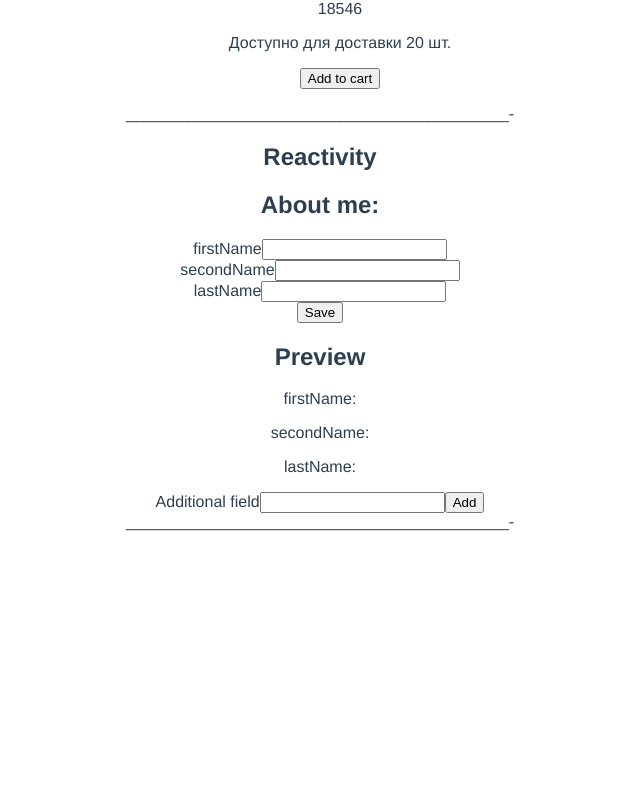
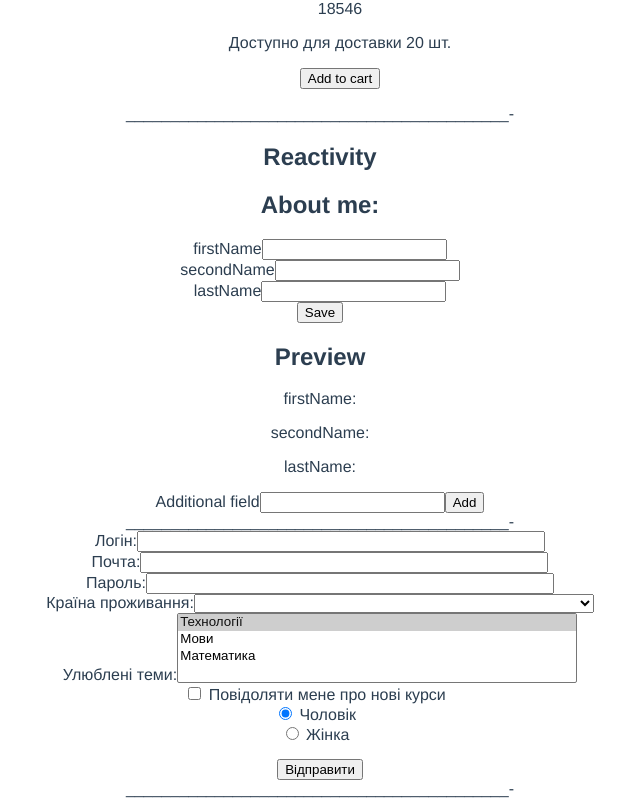
Before and after one commit to Olena-front-ua/online-shop, a Vue app: page / in a window 1280 px wide. Shown: the part 2855-3661 px from the top of the page, without its empty margins (320-960 px from the left). Before the commit the page ends 3394 px from the top, so only its background shows below. Built offline with nearby package versions, Linux system fonts and the light colour scheme.

Commit message:
feature(validation): Added form with validation.

```diff
--- /dev/null
+++ b/src/components/FormsVuelidate.vue
@@ -0,0 +1,205 @@
+<template>
+  <form class="sign-up" @submit.prevent="checkForm">
+    <div class="form-group">
+      <label for="login">Логін:</label>
+      <input
+        id="login"
+        class="form-control"
+        :class="$v.form.login.$error ? 'is-invalid' : ''"
+        v-model.trim="form.login"
+      />
+      <p
+        v-if="$v.form.login.$dirty && !$v.form.login.required"
+        class="invalid-feedback"
+      >
+        Обов'язкове поле
+      </p>
+      <p
+        v-if="$v.form.login.$dirty && !$v.form.login.minLength"
+        class="invalid-feedback"
+      >
+        Тут повинно бути більше 5-ти символів
+      </p>
+    </div>
+    <div class="form-group">
+      <label for="login">Почта:</label>
+      <input
+        id="email"
+        type="email"
+        class="form-control"
+        :class="$v.form.email.$error ? 'is-invalid' : ''"
+        v-model.trim="form.email"
+      />
+      <p
+        v-if="$v.form.login.$dirty && !$v.form.email.required"
+        class="invalid-feedback"
+      >
+        Обов'язкове поле
+      </p>
+      <p
+        v-if="$v.form.login.$dirty && !$v.form.email.email"
+        class="invalid-feedback"
+      >
+        Email некоректний
+      </p>
+    </div>
+    <div class="form-group">
+      <label for="login">Пароль:</label>
+      <input
+        id="password"
+        type="password"
+        class="form-control"
+        :class="$v.form.password.$error ? 'is-invalid' : ''"
+        v-model.trim="form.password"
+      />
+      <p
+        v-if="$v.form.login.$dirty && !$v.form.password.required"
+        class="invalid-feedback"
+      >
+        Обов'язкове поле
+      </p>
+    </div>
+    <div class="form-group">
+      <label for="country">Країна проживання:</label>
+      <select id="country" class="form-control" v-model="form.country">
+        <option
+          v-for="(country, index) in countries"
+          :value="country.value"
+          :key="index"
+        >
+          {{ country.label }}
+        </option>
+      </select>
+    </div>
+    <div class="form-group">
+      <label for="themes">Улюблені теми:</label>
+      <select
+        id="themes"
+        class="form-control"
+        v-model="form.favoriteThemes"
+        multiple
+      >
+        <option
+          v-for="(theme, index) in themes"
+          :value="theme.value"
+          :key="index"
+        >
+          {{ theme.label }}
+        </option>
+      </select>
+    </div>
+    <div class="form-group form-check">
+      <input
+        type="checkbox"
+        class="form-check-input"
+        id="notification"
+        v-model="form.agreeWithSendEmail"
+      />
+      <label class="form-check-label" for="notification">
+        Повідоляти мене про нові курси
+      </label>
+    </div>
+    <div class="flex">
+      <div class="form-check">
+        <input
+          class="form-check-input"
+          type="radio"
+          value="male"
+          name="exampleRadios"
+          id="male"
+          v-model="form.gender"
+        />
+        <label class="form-check-label" for="male"> Чоловік </label>
+      </div>
+      <div class="form-check">
+        <input
+          class="form-check-input"
+          type="radio"
+          value="female"
+          name="exampleRadios"
+          id="female"
+          v-model="form.gender"
+        />
+        <label class="form-check-label" for="female"> Жінка </label>
+      </div>
+    </div>
+    <button type="submit" class="btn btn-primary">Відправити</button>
+  </form>
+</template>
+
+<script>
+import { validationMixin } from "vuelidate";
+import { required, minLength, email } from "vuelidate/lib/validators";
+
+export default {
+  mixins: [validationMixin],
+  data() {
+    return {
+      form: {
+        login: "",
+        email: "",
+        password: "",
+        country: "Russia",
+        favoriteThemes: ["IT"],
+        agreeWithSendEmail: false,
+        gender: "male",
+      },
+      countries: [
+        {
+          label: "Польща",
+          value: "Poland",
+        },
+        {
+          label: "Україна",
+          value: "Ukraine",
+        },
+        {
+          label: "США",
+          value: "USA",
+        },
+      ],
+      themes: [
+        {
+          label: "Технології",
+          value: "IT",
+        },
+        {
+          label: "Мови",
+          value: "languages",
+        },
+        {
+          label: "Математика",
+          value: "mathematics",
+        },
+      ],
+    };
+  },
+  validations: {
+    form: {
+      login: { required, minLength: minLength(5) },
+      email: { required, email },
+      password: { required },
+    },
+  },
+  methods: {
+    checkForm() {
+      this.$v.form.$touch();
+      if (!this.$v.form.$error) {
+        console.log("Валидация прошла успешно");
+      }
+    },
+  },
+};
+</script>
+
+<style scoped>
+.form-control {
+  width: 400px;
+}
+.form-check {
+  margin-right: 10px;
+}
+button {
+  margin-top: 15px;
+}
+</style>
--- a/src/views/Home.vue
+++ b/src/views/Home.vue
@@ -14,6 +14,8 @@
     <span>___________________________________________-</span>
     <ReactivityForm />
     <span>___________________________________________-</span>
+    <FormsVuelidate />
+    <span>___________________________________________-</span>
   </div>
 </template>
 
@@ -25,11 +27,13 @@ import SearchByName from "@/components/SearchByName.vue";
 import Filters from "@/components/Filters.vue";
 import ProductList from "@/components/Product/ProductList.vue";
 import ReactivityForm from "@/components/Reactivity.vue";
+import FormsVuelidate from "@/components/FormsVuelidate.vue";
 
 export default {
   // eslint-disable-next-line vue/multi-word-component-names
   name: "home",
   components: {
+    FormsVuelidate,
     ReactivityForm,
     ProductList,
     Filters,
```
Also changed, not shown: package.json (+6 -1 lines), 2 other files (tests, documents, lock files or other folders).
